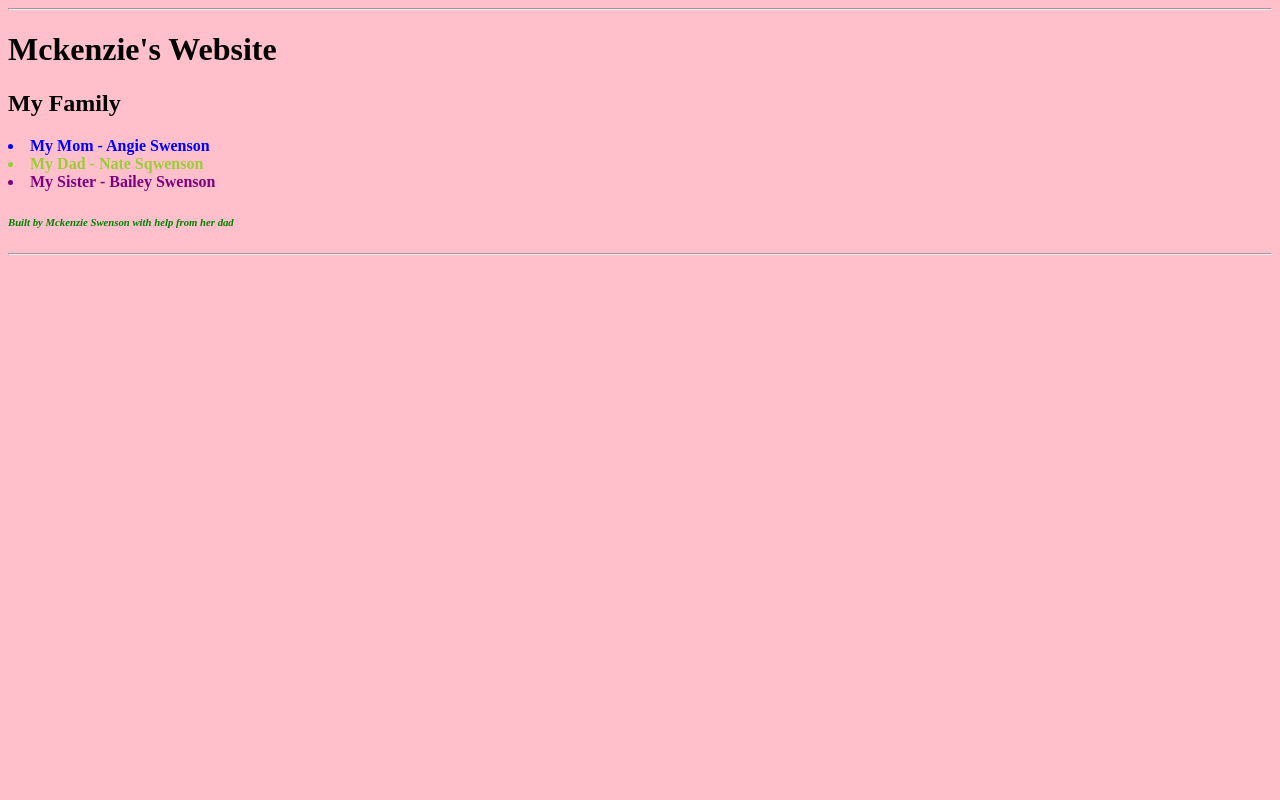
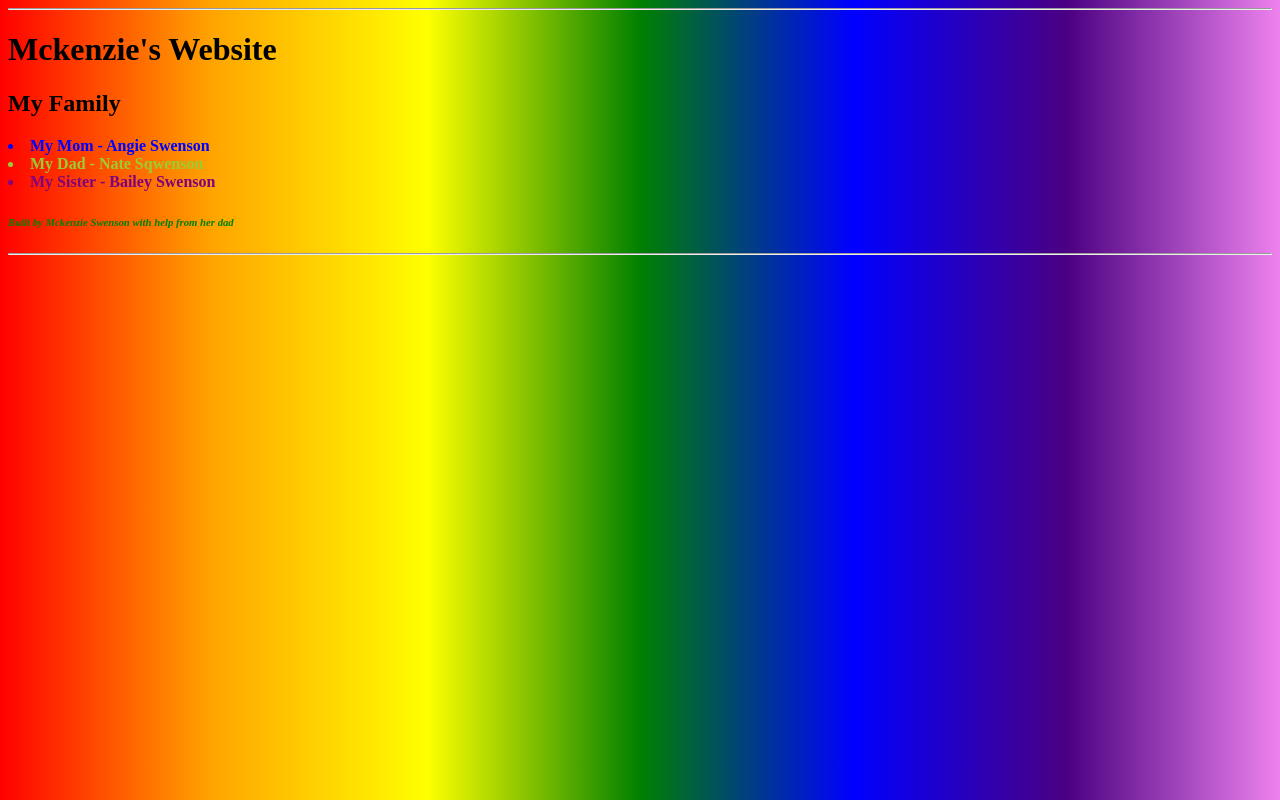
Before and after one commit to natejswenson/mckenzie, a plain HTML site: page index.html in a window 1280 px wide. Drawn offline with Linux system fonts and the light colour scheme.

Commit message:
kenz updates to rainbow

```diff
--- a/index.html
+++ b/index.html
@@ -3,7 +3,7 @@
 <TITLE>mckenzie's website</TITLE>
 <B
 </HEAD>
-<BODY style="background-color:pink"></BODY>
+<BODY style="background-color:pink; background-image: linear-gradient(to right, red, orange, yellow, green, blue, indigo, violet);"></BODY>
 <HR>
 <H1>Mckenzie's Website</H1>
 <H2>My Family</H2>
```
